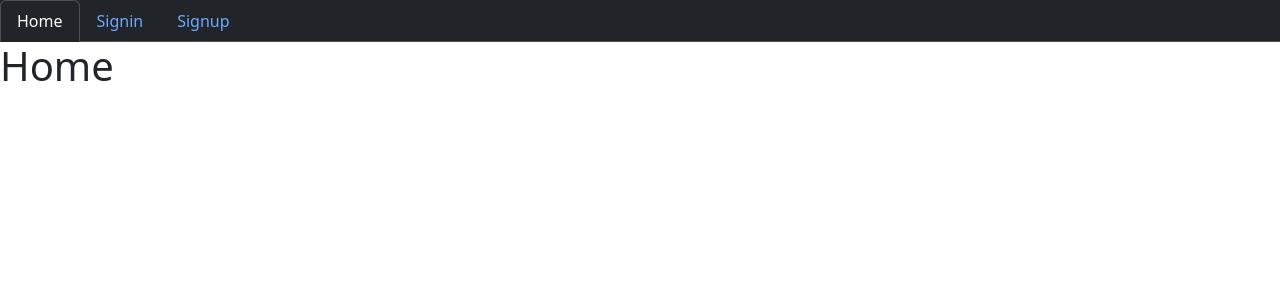
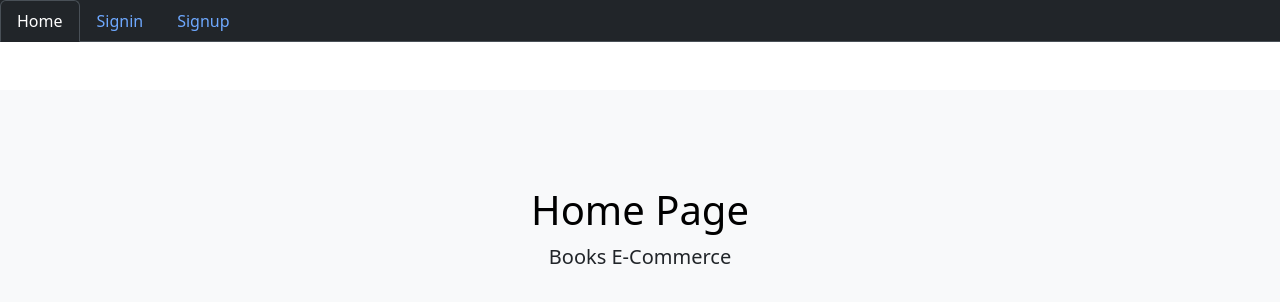
Before and after one commit to khaledali01/Bookstore-MERN, a React (Create React App) app in the folder client/: page / in a window 1280 px wide. Shown: the top 302 px of the page. Built offline with nearby package versions, Linux system fonts and the light colour scheme.

Commit message:
Shared Layout Component
See: #21

```diff
--- a/client/src/Routing.js
+++ b/client/src/Routing.js
@@ -3,12 +3,11 @@ import { BrowserRouter, Routes, Route } from "react-router-dom";
 import Signup from "./user/Signup";
 import Signin from "./user/Signin";
 import Home from "./core/Home";
-import Menu from "./core/Menu";
+
 
 const Routing = () => {
   return (
     <BrowserRouter>
-      <Menu />
       <Routes>
         <Route path="/" element={<Home />} />
         <Route path="/signup" element={<Signup />} />
--- a/client/src/core/Home.js
+++ b/client/src/core/Home.js
@@ -1,10 +1,10 @@
 import React from "react";
+import Layout from "./Layout";
 
 const Home = () => {
   return (
-    <div>
-      <h1>Home</h1>
-    </div>
+    <Layout title="Home Page" description="Books E-Commerce">
+    </Layout>
   );
 };
 
--- /dev/null
+++ b/client/src/core/Layout.js
@@ -0,0 +1,26 @@
+import React from "react";
+import Menu from "./Menu";
+
+const Layout = ({
+  title = "Title",
+  description = "Description",
+  className,
+  children,
+}) => {
+  return (
+    <div>
+      <Menu />
+      <div className="my-5">
+        <div className="p-5 text-center bg-body-tertiary">
+          <div className="container py-5">
+            <h1 className="text-body-emphasis">{title}</h1>
+            <p className="col-lg-8 mx-auto lead">{description}</p>
+          </div>
+        </div>
+      </div>
+      <div className={className}>{children}</div>
+    </div>
+  );
+};
+
+export default Layout;
--- a/client/src/user/Signin.js
+++ b/client/src/user/Signin.js
@@ -1,8 +1,10 @@
 import React from "react";
+import Layout from "../core/Layout";
 
 const Signin = () => {
   return (
     <div>
+      <Layout title="Sign In" description="Sign In to Books E-Commerce">
         <h1>Sign In</h1>
         <form>
           <label>Email</label>
@@ -11,6 +13,7 @@ const Signin = () => {
           <input type="password" />
           <button>Sign In</button>
         </form>
+      </Layout>
     </div>
   );
 };
--- a/client/src/user/Signup.js
+++ b/client/src/user/Signup.js
@@ -1,8 +1,10 @@
 import React from "react";
+import Layout from "../core/Layout";
 
 const Signup = () => {
   return (
     <div>
+      <Layout title="Sign Up" description="Sign Up to Books E-Commerce">
         <h1>Sign Up</h1>
         <form>
           <label>Email</label>
@@ -11,6 +13,7 @@ const Signup = () => {
           <input type="password" />
           <button>Sign Up</button>
         </form>
+      </Layout>
     </div>
   );
 };
```
Lines whose indentation alone changed are shown as unchanged.
